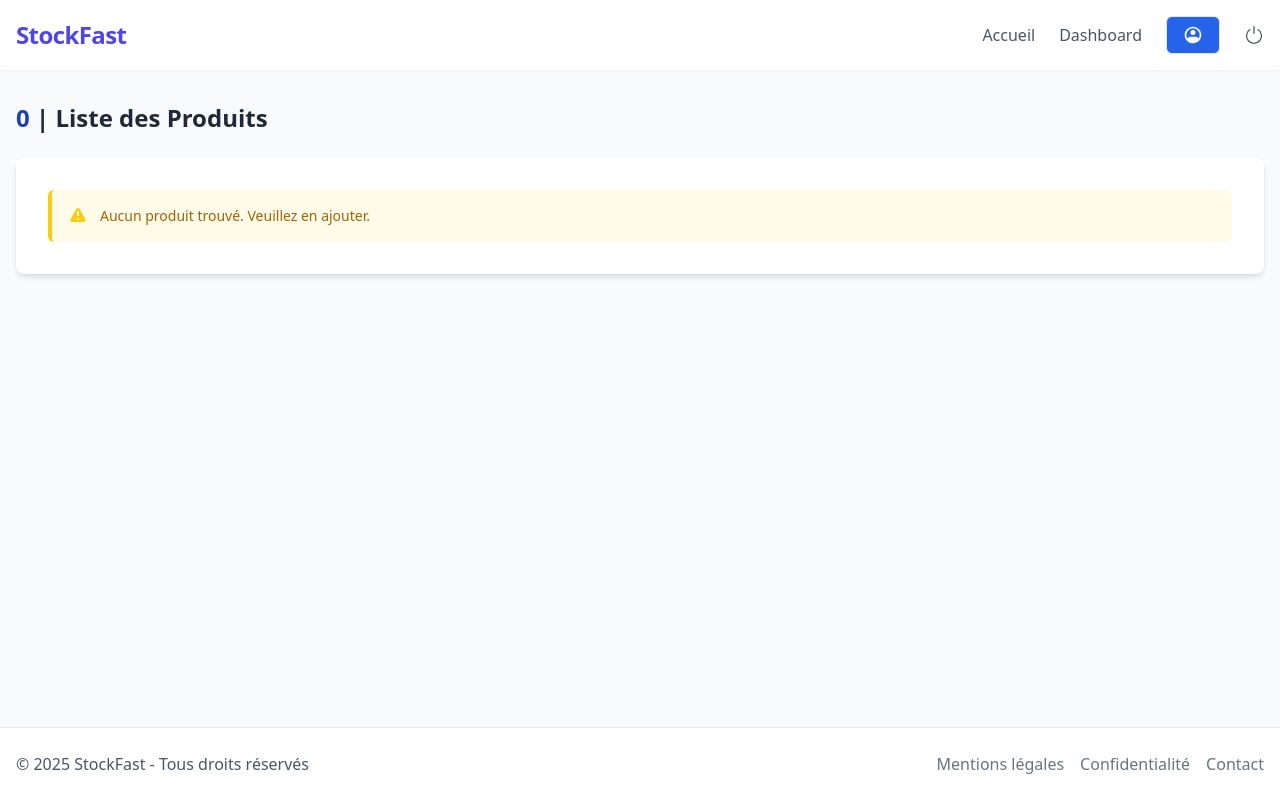
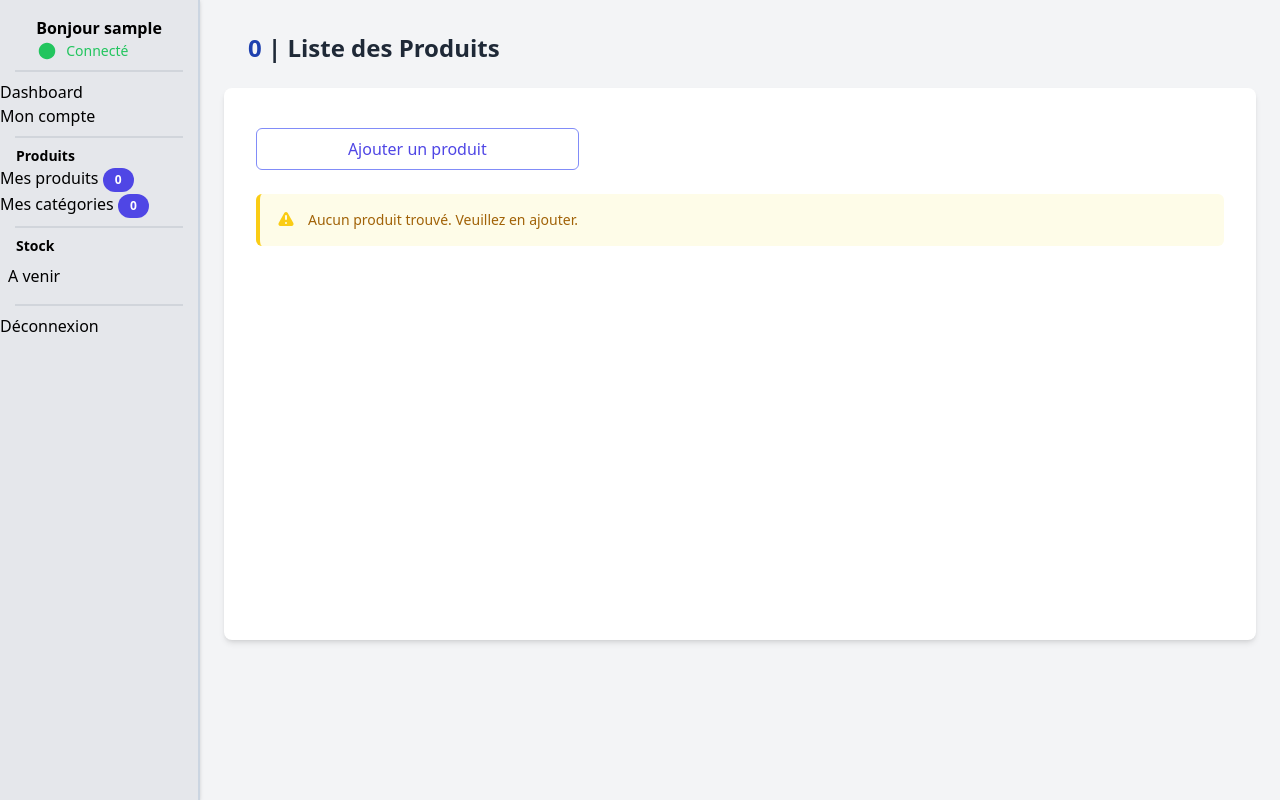
Before and after one commit to math-dev-24/stock-django, a Django app: page /catalog/product in a window 1280 px wide. Run offline with Django 5.2, Linux system fonts and the light colour scheme; the visitor is signed in with stand-in values (Sample User, id 1); data that the repository does not hold is empty.

Commit message:
refactoring design for design dashboard

```diff
--- /dev/null
+++ b/src/catalog/context_processors.py
@@ -0,0 +1,8 @@
+from catalog.models import Product, Category
+
+
+def global_context(request):
+    return {
+        'nombre_produits': Product.objects.count(),
+        'nombre_categories': Category.objects.count()
+    }
--- a/src/catalog/urls.py
+++ b/src/catalog/urls.py
@@ -5,10 +5,19 @@ from . import views
 app_name = 'catalog'
 
 urlpatterns = [
+
+    # Product
     path("product", views.product_list_view, name="product_list"),
     path("product/<uuid:id>", views.product_view, name="product_detail"),
     path("product/add", views.add_product_view, name="product_add"),
     path("product/<uuid:id>/delete", views.delete_product, name="product_delete"),
 
+    # Category
+    path("category", views.category_list_view, name="category_list"),
+    path("category/<int:id>", views.category_view, name="category_detail"),
     path("category/add", views.add_category_view, name="category_add"),
+    path("category/<int:id>/delete", views.delete_category, name="category_delete"),
+
+    # Price
+    path("price/add/<uuid:product_id>", views.add_price_to_product, name="price_add"),
 ]
--- a/src/catalog/views.py
+++ b/src/catalog/views.py
@@ -3,7 +3,7 @@ from django.contrib.auth.decorators import login_required
 from django.shortcuts import render, redirect
 
 from catalog.forms import AddProductForm, AddCategoryForm
-from catalog.models import Product
+from catalog.models import Product, Category
 from math import floor
 
 
@@ -83,3 +83,46 @@ def add_category_view(request):
 
     form = AddCategoryForm()
     return render(request, "catalog/category/add.html", context={"form": form})
+
+
+def category_list_view(request):
+    categories = Category.objects.all()
+    context = {
+        "categories": categories,
+        "count": len(categories)
+    }
+    return render(request, "catalog/category/list.html", context)
+
+
+def category_view(request, id):
+    category = Category.objects.get(pk=id)
+    context = {
+        "category": category
+    }
+    return render(request, "catalog/category/detail.html", context)
+
+
+@login_required
+def delete_category(request, id):
+    category = Category.objects.get(pk=id)
+    category.delete()
+    messages.success(request, f"La catégorie \"{category.name}\" a été supprimée avec succès.")
+    return redirect('catalog:category_list')
+
+
+@login_required
+def add_price_to_product(request, product_id):
+    product = Product.objects.get(pk=product_id)
+    price = request.POST.get('price')
+
+    print(price)
+
+    if price is None:
+        messages.error(request, "Veuillez remplir le nouveau prix.")
+        return render(request, "catalog/product/detail.html", {
+            "product": product
+        })
+    else:
+        product.prices.create(price=price)
+        messages.success(request, f"Le prix {price}€ a été ajouté avec succès.")
+        return redirect('catalog:product_detail', product_id)
--- a/src/src/settings.py
+++ b/src/src/settings.py
@@ -37,10 +37,11 @@ INSTALLED_APPS = [
     'django.contrib.sessions',
     'django.contrib.messages',
     'django.contrib.staticfiles',
+    'active_link',
     'stock',
     'user',
     'catalog',
-    'order'
+    'order',
 ]
 
 MIDDLEWARE = [
@@ -65,6 +66,7 @@ TEMPLATES = [
                 'django.template.context_processors.request',
                 'django.contrib.auth.context_processors.auth',
                 'django.contrib.messages.context_processors.messages',
+                'catalog.context_processors.global_context',
             ],
         },
     },
--- a/src/static/css/main.css
+++ b/src/static/css/main.css
@@ -572,6 +572,10 @@ video {
   position: static;
 }
 
+.fixed {
+  position: fixed;
+}
+
 .absolute {
   position: absolute;
 }
@@ -580,6 +584,14 @@ video {
   position: relative;
 }
 
+.bottom-0 {
+  bottom: 0px;
+}
+
+.left-0 {
+  left: 0px;
+}
+
 .right-2 {
   right: 0.5rem;
 }
@@ -594,6 +606,15 @@ video {
 
 .col-span-3 {
   grid-column: span 3 / span 3;
+}
+
+.m-0 {
+  margin: 0px;
+}
+
+.mx-2 {
+  margin-left: 0.5rem;
+  margin-right: 0.5rem;
 }
 
 .mx-auto {
@@ -601,6 +622,11 @@ video {
   margin-right: auto;
 }
 
+.my-1 {
+  margin-top: 0.25rem;
+  margin-bottom: 0.25rem;
+}
+
 .my-4 {
   margin-top: 1rem;
   margin-bottom: 1rem;
@@ -667,10 +693,6 @@ video {
   display: block;
 }
 
-.inline {
-  display: inline;
-}
-
 .flex {
   display: flex;
 }
@@ -695,6 +717,10 @@ video {
   height: 1.25rem;
 }
 
+.h-\[100Vh\] {
+  height: 100Vh;
+}
+
 .min-h-screen {
   min-height: 100vh;
 }
@@ -719,8 +745,16 @@ video {
   width: 100%;
 }
 
-.max-w-5xl {
-  max-width: 64rem;
+.min-w-\[200px\] {
+  min-width: 200px;
+}
+
+.min-w-\[450px\] {
+  min-width: 450px;
+}
+
+.max-w-6xl {
+  max-width: 72rem;
 }
 
 .max-w-md {
@@ -767,10 +801,6 @@ video {
   flex-direction: column;
 }
 
-.flex-wrap {
-  flex-wrap: wrap;
-}
-
 .items-center {
   align-items: center;
 }
@@ -791,16 +821,16 @@ video {
   justify-content: space-around;
 }
 
+.gap-0 {
+  gap: 0px;
+}
+
 .gap-1 {
   gap: 0.25rem;
 }
 
 .gap-2 {
   gap: 0.5rem;
-}
-
-.gap-3 {
-  gap: 0.75rem;
 }
 
 .gap-4 {
@@ -867,6 +897,10 @@ video {
   border-left-width: 4px;
 }
 
+.border-r-2 {
+  border-right-width: 2px;
+}
+
 .border-t {
   border-top-width: 1px;
 }
@@ -926,6 +960,11 @@ video {
   border-color: rgb(250 204 21 / var(--tw-border-opacity));
 }
 
+.border-r-slate-300 {
+  --tw-border-opacity: 1;
+  border-right-color: rgb(203 213 225 / var(--tw-border-opacity));
+}
+
 .bg-blue-50 {
   --tw-bg-opacity: 1;
   background-color: rgb(239 246 255 / var(--tw-bg-opacity));
@@ -934,6 +973,16 @@ video {
 .bg-blue-600 {
   --tw-bg-opacity: 1;
   background-color: rgb(37 99 235 / var(--tw-bg-opacity));
+}
+
+.bg-gray-100 {
+  --tw-bg-opacity: 1;
+  background-color: rgb(243 244 246 / var(--tw-bg-opacity));
+}
+
+.bg-gray-200 {
+  --tw-bg-opacity: 1;
+  background-color: rgb(229 231 235 / var(--tw-bg-opacity));
 }
 
 .bg-gray-50 {
@@ -1034,6 +1083,11 @@ video {
   padding-bottom: 0.25rem;
 }
 
+.py-10 {
+  padding-top: 2.5rem;
+  padding-bottom: 2.5rem;
+}
+
 .py-2 {
   padding-top: 0.5rem;
   padding-bottom: 0.5rem;
@@ -1159,6 +1213,11 @@ video {
   color: rgb(31 41 55 / var(--tw-text-opacity));
 }
 
+.text-green-500 {
+  --tw-text-opacity: 1;
+  color: rgb(34 197 94 / var(--tw-text-opacity));
+}
+
 .text-green-700 {
   --tw-text-opacity: 1;
   color: rgb(21 128 61 / var(--tw-text-opacity));
@@ -1207,6 +1266,10 @@ video {
 .text-yellow-700 {
   --tw-text-opacity: 1;
   color: rgb(161 98 7 / var(--tw-text-opacity));
+}
+
+.underline {
+  text-decoration-line: underline;
 }
 
 .shadow-md {
@@ -1279,8 +1342,16 @@ video {
 .section {
   margin-left: auto;
   margin-right: auto;
+  display: flex;
+  min-height: 80vh;
+  flex-direction: column;
+  padding-top: 1rem;
+  padding-bottom: 1rem;
   h1 {
     margin-bottom: 1.5rem;
+  }
+  h1 {
+    margin-left: 1.5rem;
   }
   h1 {
     font-size: 1.5rem;
@@ -1292,6 +1363,18 @@ video {
   h1 {
     --tw-text-opacity: 1;
     color: rgb(31 41 55 / var(--tw-text-opacity));
+  }
+  .content {
+    display: flex;
+  }
+  .content {
+    width: 100%;
+  }
+  .content {
+    flex: 1 1 0%;
+  }
+  .content {
+    flex-direction: column;
   }
   .content {
     border-radius: 0.5rem;
@@ -1322,7 +1405,6 @@ video {
   transition-timing-function: cubic-bezier(0.4, 0, 0.2, 1);
   transition-duration: 150ms;
   display: flex;
-  width: 100%;
   align-items: center;
   justify-content: center;
   gap: 0.5rem;
@@ -1646,6 +1728,104 @@ nav {
   color: rgb(255 255 255 / var(--tw-text-opacity));
 }
 
+.link-dash {
+  padding: 0.5rem;
+  transition-property: all;
+  transition-timing-function: cubic-bezier(0.4, 0, 0.2, 1);
+  transition-duration: 200ms;
+}
+
+.link-dash:hover {
+  --tw-bg-opacity: 1;
+  background-color: rgb(59 130 246 / var(--tw-bg-opacity));
+  --tw-text-opacity: 1;
+  color: rgb(255 255 255 / var(--tw-text-opacity));
+}
+
+.current_link {
+  --tw-bg-opacity: 1;
+  background-color: rgb(59 130 246 / var(--tw-bg-opacity));
+  padding: 0.5rem;
+  --tw-text-opacity: 1;
+  color: rgb(255 255 255 / var(--tw-text-opacity));
+}
+
+.separator {
+  margin-top: 0.5rem;
+  margin-bottom: 0.5rem;
+  margin-left: auto;
+  margin-right: auto;
+  height: 0.125rem;
+  width: 85%;
+  --tw-bg-opacity: 1;
+  background-color: rgb(209 213 219 / var(--tw-bg-opacity));
+}
+
+.alert {
+  border-radius: 0.25rem;
+  padding: 1rem;
+  --tw-drop-shadow: drop-shadow(0 1px 2px rgb(0 0 0 / 0.1)) drop-shadow(0 1px 1px rgb(0 0 0 / 0.06));
+  filter: var(--tw-blur) var(--tw-brightness) var(--tw-contrast) var(--tw-grayscale) var(--tw-hue-rotate) var(--tw-invert) var(--tw-saturate) var(--tw-sepia) var(--tw-drop-shadow);
+}
+
+.alert-success {
+  --tw-bg-opacity: 1;
+  background-color: rgb(220 252 231 / var(--tw-bg-opacity));
+  --tw-text-opacity: 1;
+  color: rgb(21 128 61 / var(--tw-text-opacity));
+}
+
+.alert-danger {
+  --tw-bg-opacity: 1;
+  background-color: rgb(254 226 226 / var(--tw-bg-opacity));
+  --tw-text-opacity: 1;
+  color: rgb(185 28 28 / var(--tw-text-opacity));
+}
+
+.progress-bar-3 {
+  height: 0.125rem;
+  width: 100%;
+  transition-property: all;
+  transition-timing-function: cubic-bezier(0.4, 0, 0.2, 1);
+  transition-duration: 200ms;
+  animation: progress-bar-3 6s linear;
+}
+
+.progress-bar-primary {
+  --tw-bg-opacity: 1;
+  background-color: rgb(37 99 235 / var(--tw-bg-opacity));
+}
+
+.progress-bar-secondary {
+  --tw-bg-opacity: 1;
+  background-color: rgb(75 85 99 / var(--tw-bg-opacity));
+}
+
+.progress-bar-danger {
+  --tw-bg-opacity: 1;
+  background-color: rgb(220 38 38 / var(--tw-bg-opacity));
+}
+
+.progress-bar-success {
+  --tw-bg-opacity: 1;
+  background-color: rgb(22 163 74 / var(--tw-bg-opacity));
+}
+
+.progress-bar-orange {
+  --tw-bg-opacity: 1;
+  background-color: rgb(234 88 12 / var(--tw-bg-opacity));
+}
+
+@keyframes progress-bar-3 {
+  0% {
+    width: 0%;
+  }
+
+  100% {
+    width: 100%;
+  }
+}
+
 .hover\:bg-blue-700:hover {
   --tw-bg-opacity: 1;
   background-color: rgb(29 78 216 / var(--tw-bg-opacity));
@@ -1733,6 +1913,12 @@ nav {
   --tw-ring-offset-width: 2px;
 }
 
+@media (min-width: 640px) {
+  .sm\:grid-cols-2 {
+    grid-template-columns: repeat(2, minmax(0, 1fr));
+  }
+}
+
 @media (min-width: 768px) {
   .md\:mt-0 {
     margin-top: 0px;
--- /dev/null
+++ b/src/static/js/popup.js
@@ -0,0 +1,14 @@
+
+document.addEventListener("DOMContentLoaded", function() {
+    document.querySelectorAll(".alert").forEach(function(alert) {
+        alert.addEventListener("click", function() {
+            alert.classList.add("hidden");
+        });
+
+        setTimeout(function() {
+            alert.classList.add("hidden");
+        }, 6000);
+    });
+
+
+})
--- a/src/stock/views.py
+++ b/src/stock/views.py
@@ -5,6 +5,7 @@ from catalog.models import Product, Category
 
 def home_view(request):
     return render(request, 'stock/index.html')
+
 
 @login_required
 def dashboard_view(request):
--- /dev/null
+++ b/src/templates/baseDashboard.html
@@ -0,0 +1,68 @@
+{% load static %}
+{% load active_link_tags %}
+
+<html lang="fr">
+<head>
+    <meta charset="UTF-8">
+    <meta name="viewport"
+          content="width=device-width, user-scalable=no, initial-scale=1.0, maximum-scale=1.0, minimum-scale=1.0">
+    <meta http-equiv="X-UA-Compatible" content="ie=edge">
+    <link rel="stylesheet" href="{% static 'css/main.css' %}">
+    <script src="{% static 'js/popup.js' %}" defer></script>
+    {% block extra_css %}{% endblock %}
+    {% block extra_head %}{% endblock %}
+    <title>{% block title %}Gestion de Stock{% endblock %}</title>
+</head>
+<body>
+    <main class="flex m-0 p-0 w-full">
+    <!--Navigation-->
+        <div
+                class="h-[100Vh] min-w-[200px] flex flex-col justify-between border-r-2 border-r-slate-300 drop-shadow py-4 bg-gray-200"
+        >
+            <div class="mx-auto text-center">
+                <span class="font-semibold">Bonjour {{ user.username }}</span>
+                <span class="flex items-center gap-2 text-sm text-green-500">
+                    <svg xmlns="http://www.w3.org/2000/svg" width="22" height="22" viewBox="0 0 24 24"><!-- Icon from Material Symbols Light by Google - https://github.com/google/material-design-icons/blob/master/LICENSE --><path fill="currentColor" d="M12.003 21q-1.866 0-3.51-.708q-1.643-.709-2.859-1.924t-1.925-2.856T3 12.003t.709-3.51Q4.417 6.85 5.63 5.634t2.857-1.925T11.997 3t3.51.709q1.643.708 2.859 1.922t1.925 2.857t.709 3.509t-.708 3.51t-1.924 2.859t-2.856 1.925t-3.509.709"/></svg>
+                    Connecté
+                </span>
+            </div>
+            <div class="separator"></div>
+            <nav class="flex flex-col gap-0 flex-1 m-0 p-0">
+                <a href="{% url 'stock:dashboard' %}" class="{% active_link 'stock:dashboard' 'current_link' 'link-dash' %}">Dashboard</a>
+                <a href="{% url 'user:profile' %}" class="{% active_link 'user:profile' 'current_link' 'link-dash' %}">Mon compte</a>
+                <span class="separator"></span>
+                <span class="ml-4 font-semibold text-sm">Produits</span>
+                <a href="{% url 'catalog:product_list' %}" class="{% active_link 'catalog:product_list' 'current_link' 'link-dash' strict=True %}">
+                    <span>Mes produits</span>
+                    <span class="badge badge-indigo">{{ nombre_produits }}</span>
+                </a>
+                <a href="{%  url 'catalog:category_list' %}" class="{% active_link 'catalog:category_list' 'current_link' 'link-dash' strict=True %}">
+                    <span>Mes catégories</span>
+                    <span class="badge badge-indigo">{{ nombre_categories }}</span>
+                </a>
+                <span class="separator"></span>
+                <span class="ml-4 font-semibold text-sm">Stock</span>
+                <a href="#" class="link-dash">A venir</a>
+                <span class="separator"></span>
+                <a href="{% url 'user:logout' %}" class="{% active_link 'user:logout' 'current_link' 'link-dash'%}">Déconnexion</a>
+            </nav>
+        </div>
+    <!--Content-->
+        <div class="flex-1 py-4 px-6 bg-gray-100">
+            {% block content %}
+            {% endblock %}
+        </div>
+    </main>
+    <div class="fixed top-2 right-2" id="popup">
+        {% for message in messages %}
+            <div class="alert alert-{{ message.tags }} alert-dismissible fade show relative py-4 px-6 rounded-md min-w-[450px]">
+                {{ message }}
+                <div class="absolute bottom-0 left-0 progress-bar-3 progress-bar-{{ message.tags }}"></div>
+            </div>
+        {% endfor %}
+    </div>
+
+    {% block scripts %}
+    {% endblock %}
+</body>
+</html>
--- a/src/templates/catalog/category/add.html
+++ b/src/templates/catalog/category/add.html
@@ -1,4 +1,4 @@
-{% extends "base.html" %}
+{% extends "baseDashboard.html" %}
 
 {% block title %} Ajouter une catégorie {% endblock %}
 
--- a/src/templates/catalog/category/detail.html
+++ b/src/templates/catalog/category/detail.html
@@ -1,4 +1,4 @@
-{% extends "html" %}
+{% extends "baseDashboard.html" %}
 
 {% block title %}{{ category.name }}{% endblock %}
 
--- a/src/templates/catalog/product/add.html
+++ b/src/templates/catalog/product/add.html
@@ -1,4 +1,4 @@
-{% extends "base.html" %}
+{% extends "baseDashboard.html" %}
 
 {% block title %} Ajouter un produit {% endblock %}
 
--- a/src/templates/catalog/product/list.html
+++ b/src/templates/catalog/product/list.html
@@ -1,4 +1,4 @@
-{% extends "base.html" %}
+{% extends "baseDashboard.html" %}
 
 {% block title %}
     {{ block.super }} - Products
@@ -10,8 +10,13 @@
                 <span class="text-blue-800">{{ count }}</span> | Liste des Produits
             </h1>
    <div class="content">
+    <div class="mt-2 mb-6 grid grid-cols-3">
+        <a href="{% url 'catalog:product_add' %}" class="btn btn-indigo-outline">
+            Ajouter un produit
+        </a>
+    </div>
         {% if products %}
-        <div class="grid grid-cols-1 md:grid-cols-2 lg:grid-cols-3 gap-6 flex-1">
+        <div class="grid grid-cols-3 gap-6">
             {% for product in products %}
                 <div class="bg-slate-50 rounded-lg overflow-hidden transition-shadow duration-300 relative border border-gray-200 hover:outline hover:outline-blue-500">
                     <div class="p-4 space-y-2">
@@ -27,27 +32,23 @@
                                 <p class="text-xs text-blue-500">{{ product.category.all|join:", " }}</p>
                             </div>
                         {% endif %}
-
-                        {% if user_name %}
-                            <div class="mt-auto pt-3 flex gap-2 border-t border-gray-200 pt-3 justify-between">
-                                <a href="{% url 'stock:addProduct' %}" class="text-blue-600 hover:text-blue-800 font-medium flex items-center">
+                        <div class="separator"></div>
+                            <div class="grid grid-cols-3 gap-2 mx-2 my-1">
+                                <form method="POST" action="{% url 'catalog:product_delete' product.id %}" class="btn btn-danger-2 m-0">
+                                    {% csrf_token %}
+                                    <button type="submit" class="text-red-600 hover:text-red-800 font-medium flex items-center bg-transparent border-0 p-0 cursor-pointer">
+                                        <svg xmlns="http://www.w3.org/2000/svg" width="20" height="20" viewBox="0 0 24 24"><!-- Icon from Material Symbols by Google - https://github.com/google/material-design-icons/blob/master/LICENSE --><path fill="currentColor" d="M9 17h2V8H9zm4 0h2V8h-2zm-8 4V6H4V4h5V3h6v1h5v2h-1v15z"/></svg>
+                                    </button>
+                                </form>
+                                <a href="{% url 'catalog:product_detail' product.id %}" class="btn btn-primary m-0">
+                                    <svg xmlns="http://www.w3.org/2000/svg" width="20" height="20" viewBox="0 0 24 24"><!-- Icon from Google Material Icons by Material Design Authors - https://github.com/material-icons/material-icons/blob/master/LICENSE --><path fill="currentColor" d="M19 19H5V5h7V3H5a2 2 0 0 0-2 2v14a2 2 0 0 0 2 2h14c1.1 0 2-.9 2-2v-7h-2zM14 3v2h3.59l-9.83 9.83l1.41 1.41L19 6.41V10h2V3z"/></svg>
+                                </a>
+                                <a href="{% url 'catalog:product_add' %}" class="btn btn-indigo m-0">
                                     <svg xmlns="http://www.w3.org/2000/svg" class="h-4 w-4 mr-1" viewBox="0 0 20 20" fill="currentColor">
                                         <path d="M13.586 3.586a2 2 0 112.828 2.828l-.793.793-2.828-2.828.793-.793zM11.379 5.793L3 14.172V17h2.828l8.38-8.379-2.83-2.828z" />
                                     </svg>
-                                    Modifier
-                                </a>
-                                <form method="POST" action="{% url 'stock:productDelete' product.id %}" style="display: inline;">
-                                    {% csrf_token %}
-                                    <button type="submit" class="text-red-600 hover:text-red-800 font-medium flex items-center bg-transparent border-0 p-0 cursor-pointer">
-                                        <svg xmlns="http://www.w3.org/2000/svg" width="20" height="20" viewBox="0 0 24 24"><!-- Icon from Material Symbols by Google - https://github.com/google/material-design-icons/blob/master/LICENSE --><path fill="currentColor" d="M9 17h2V8H9zm4 0h2V8h-2zm-8 4V6H4V4h5V3h6v1h5v2h-1v15z"/></svg>
-                                        Supprimer
-                                    </button>
-                                </form>
-                                <a href="{% url 'stock:product' product.id %}" class="text-blue-600 hover:text-blue-800 font-medium flex items-center absolute top-2 right-2">
-                                    <svg xmlns="http://www.w3.org/2000/svg" width="20" height="20" viewBox="0 0 24 24"><!-- Icon from Google Material Icons by Material Design Authors - https://github.com/material-icons/material-icons/blob/master/LICENSE --><path fill="currentColor" d="M19 19H5V5h7V3H5a2 2 0 0 0-2 2v14a2 2 0 0 0 2 2h14c1.1 0 2-.9 2-2v-7h-2zM14 3v2h3.59l-9.83 9.83l1.41 1.41L19 6.41V10h2V3z"/></svg>
                                 </a>
                             </div>
-                        {% endif %}
                     </div>
                 </div>
             {% endfor %}
--- a/src/templates/order/companies/add.html
+++ b/src/templates/order/companies/add.html
@@ -1,4 +1,4 @@
-{% extends "base.html" %}
+{% extends "baseDashboard.html" %}
 
 {% block title %}Ajouter une société{% endblock %}
 
--- a/src/templates/order/companies/detail.html
+++ b/src/templates/order/companies/detail.html
@@ -1,4 +1,4 @@
-{% extends "base.html" %}
+{% extends "baseDashboard.html" %}
 
 {% block title %}{{ company.name }}{% endblock %}
 
--- a/src/templates/stock/dashboard.html
+++ b/src/templates/stock/dashboard.html
@@ -1,4 +1,4 @@
-{% extends "base.html" %}
+{% extends "baseDashboard.html" %}
 
 {% block title %}Dashboard{% endblock %}
 
```
Also changed, not shown: src/static_src/css/main.css (+61 -4 lines), src/templates/catalog/category/list.html (added, +65 -0 lines), src/templates/catalog/product/detail.html (+7 -6 lines), src/templates/stock/index.html (+12 -2 lines), src/templates/user/account.html (+4 -6 lines).
